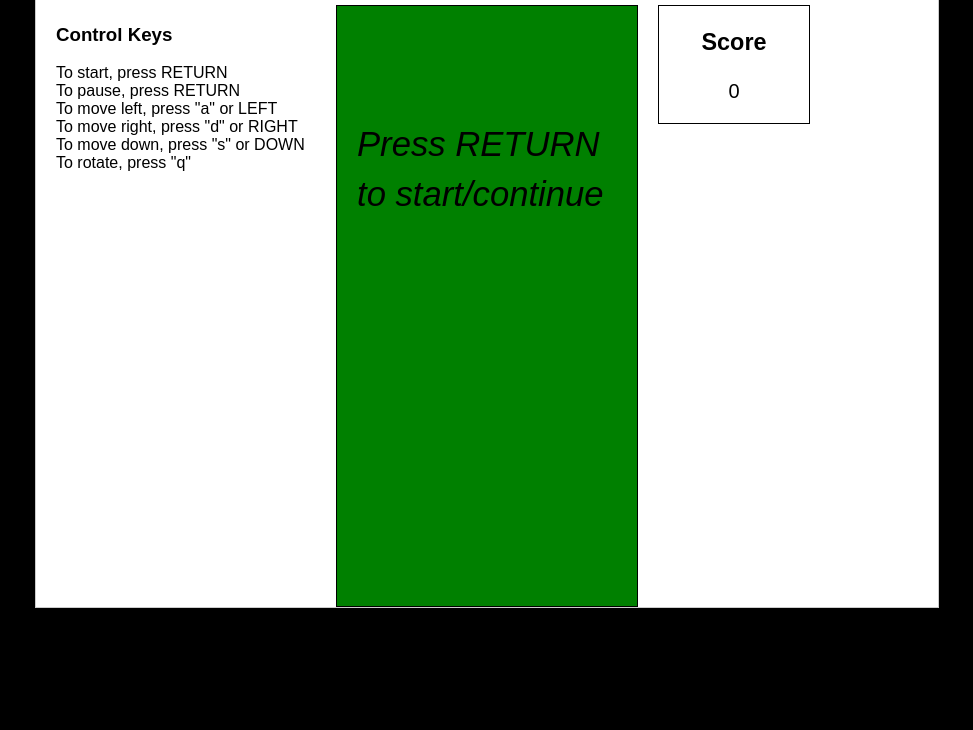
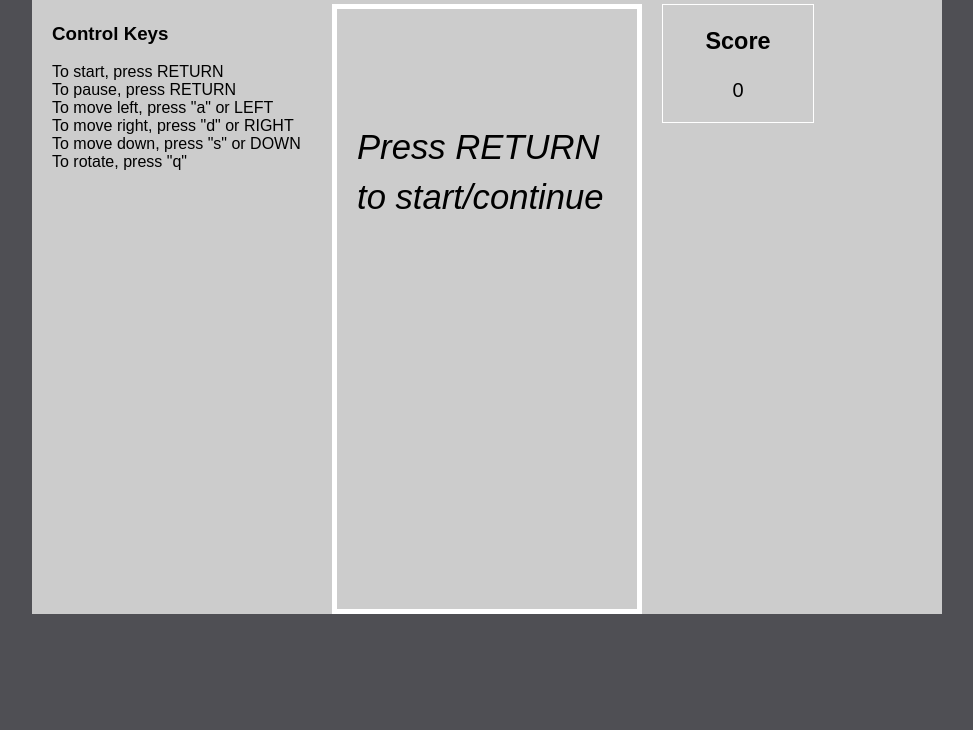
Before and after one commit to dzhenidi/tetronimos.js, a website built with webpack: page index.html in a window 1280 px wide. Shown: the part 70-800 px from the top of the page, without its empty margins (153-1126 px from the left). Built offline with nearby package versions, Linux system fonts and the light colour scheme.

Commit message:
update color scheme

```diff
--- a/css/index.css
+++ b/css/index.css
@@ -45,7 +45,8 @@ body {
   font-family: sans-serif;
   font-size: 16px;
   font-weight: 400;
-  background: black;
+  background: #4f4f54;
+  color: black;
 }
 
 h1 {
@@ -64,15 +65,15 @@ h2 {
 .content {
   /*position: relative;*/
   margin: 0 auto;
-  background: #fff;
-  width: 902px;
-  border: 1px solid #ccc;
+  background: #cccccc;
+  width: 910px;
+  /*border: 1px solid #ccc;*/
 }
 
 .main {
   float: left;
   width: 300px;
-  border: 1px solid black;
+  border: 5px solid #fff;
   position: relative;
 }
 
@@ -97,7 +98,7 @@ h2 {
 }
 
 .score {
-  border: 1px solid black;
+  border: 1px solid #fff;
   text-align: center;
   width: 150px;
   padding-bottom: 20px;
--- a/js/board.js
+++ b/js/board.js
@@ -67,9 +67,13 @@ class Board {
         ctx.rect(col * 30, row * 30, SQUARE_SIDE, SQUARE_SIDE);
         ctx.fillStyle = COLORS_NUM[this.grid[row][col]];
         ctx.fill();
-        ctx.lineWidth = 1;
-        ctx.strokeStyle = 'black';
-        ctx.stroke();
+
+        if (this.grid[row][col] !== 0) {
+
+          ctx.lineWidth = 4;
+          ctx.strokeStyle = 'black';
+          ctx.stroke();
+        }
 
       }
     }
--- a/js/game.js
+++ b/js/game.js
@@ -173,7 +173,7 @@ class Game {
 
 Game.DIM_X = 300;
 Game.DIM_Y = 600;
-Game.BG_COLOR = 'green';
+Game.BG_COLOR = '#cccccc';
 Game.NUM_PIECES = 7;
 
 
--- a/js/tiles/constants.js
+++ b/js/tiles/constants.js
@@ -9,25 +9,25 @@ export const MOVES = {
 };
 
 export const COLORS = {
-  0: 'white', //empty
-  'line': 'cyan', //line
-  'O': 'yellow', //O
-  'T': 'purple', //T
-  'S': 'green', //S
-  'Z': 'red', //Z
-  'J': 'blue', //J
-  'L': 'orange' //L
+  0: '#cccccc', //empty
+  'line': '#5F4975', //line
+  'O': '#DE8989', //O
+  'T': '#89DEC1', //T
+  'S': '#FF9FC1', //S
+  'Z': '#BF4770', //Z
+  'J': '#FFDEC1', //J
+  'L': '#89DEC1' //L
 };
 
 export const COLORS_NUM = {
-  0: 'white', //empty
-  2: 'cyan', //line
-  1: 'yellow', //O
-  3: 'purple', //T
-  4: 'green', //S
-  5: 'red', //Z
-  6: 'blue', //J
-  7: 'orange' //L
+  0: '#cccccc', //empty
+  2: '#5F4975', //line
+  1: '#DE8989', //O
+  3: '#89DEC1', //T
+  4: '#FF9FC1', //S
+  5: '#BF4770', //Z
+  6: '#FFDEC1', //J
+  7: '#89DEC1' //L
 };
 
 // n = level
--- a/js/tiles/tile.js
+++ b/js/tiles/tile.js
@@ -11,15 +11,6 @@ class Tile {
     this.topLeft = { row: 0, col: 4 };
     this.landed = false;
   }
-
-
-  // potentialTopLeft() {
-  //   return {
-  //     row: Math.floor(this.topLeft.row) + 1,
-  //     col: Math.floor(this.topLeft.col)};
-  // }
-
-
 
   move(direction, velocity) {
     switch (direction) {
@@ -95,14 +86,13 @@ class Tile {
     for (let row = 0; row < this.shape.length; row++) {
       for (let col = 0; col < this.shape[row].length; col++) {
         if (this.shape[row][col] !== 0) {
-          //match landedBlocks[row][col]'s value to a shape with its color'
           let x = this.topLeft.col + col;
           let y = this.topLeft.row + row;
           ctx.beginPath();
           ctx.rect(x * 30, y * 30, SQUARE_SIDE, SQUARE_SIDE);
           ctx.fillStyle = this.color;
           ctx.fill();
-          ctx.lineWidth = 1;
+          ctx.lineWidth = 4;
           ctx.strokeStyle = 'black';
           ctx.stroke();
         }
```
Also changed, not shown: bundle.js, 1 other file.
